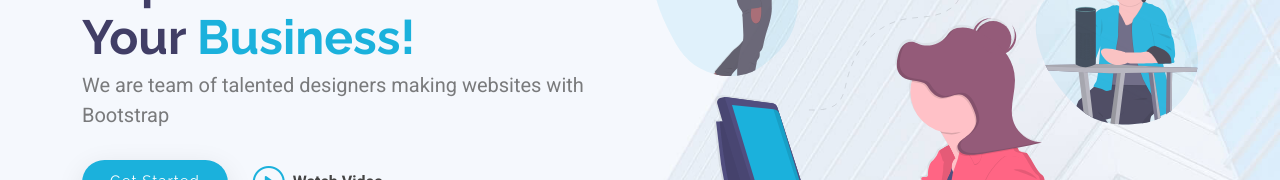
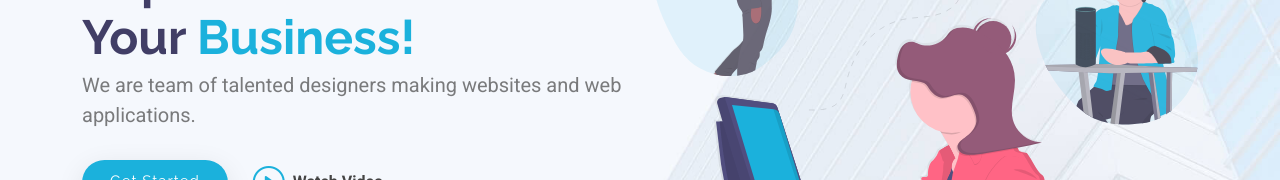
Before and after one commit to HopeDevelopers-Workspace/Hope-Developers, a plain HTML site: page index.html in a window 1280 px wide. Shown: the part 351-531 px from the top of the page. Drawn offline with Linux system fonts and the light colour scheme; animation ran at ten frames a second; files whose address does not match are found by name.

Commit message:
Heading Edited

```diff
--- a/index.html
+++ b/index.html
@@ -86,7 +86,7 @@
           </div>
           <div class="col-lg-6 d-flex flex-column justify-content-center">
             <h1>Rapid Solutions for Your <span>Business!</span></h1>
-            <p>We are team of talented designers making websites with Bootstrap</p>
+            <p>We are team of talented designers making websites and web applications.</p>
             <div class="d-flex">
               <a href="#about" class="btn-get-started">Get Started</a>
               <a href="https://www.youtube.com/watch?v=Y7f98aduVJ8" class="glightbox btn-watch-video d-flex align-items-center"><i class="bi bi-play-circle"></i><span>Watch Video</span></a>
```
